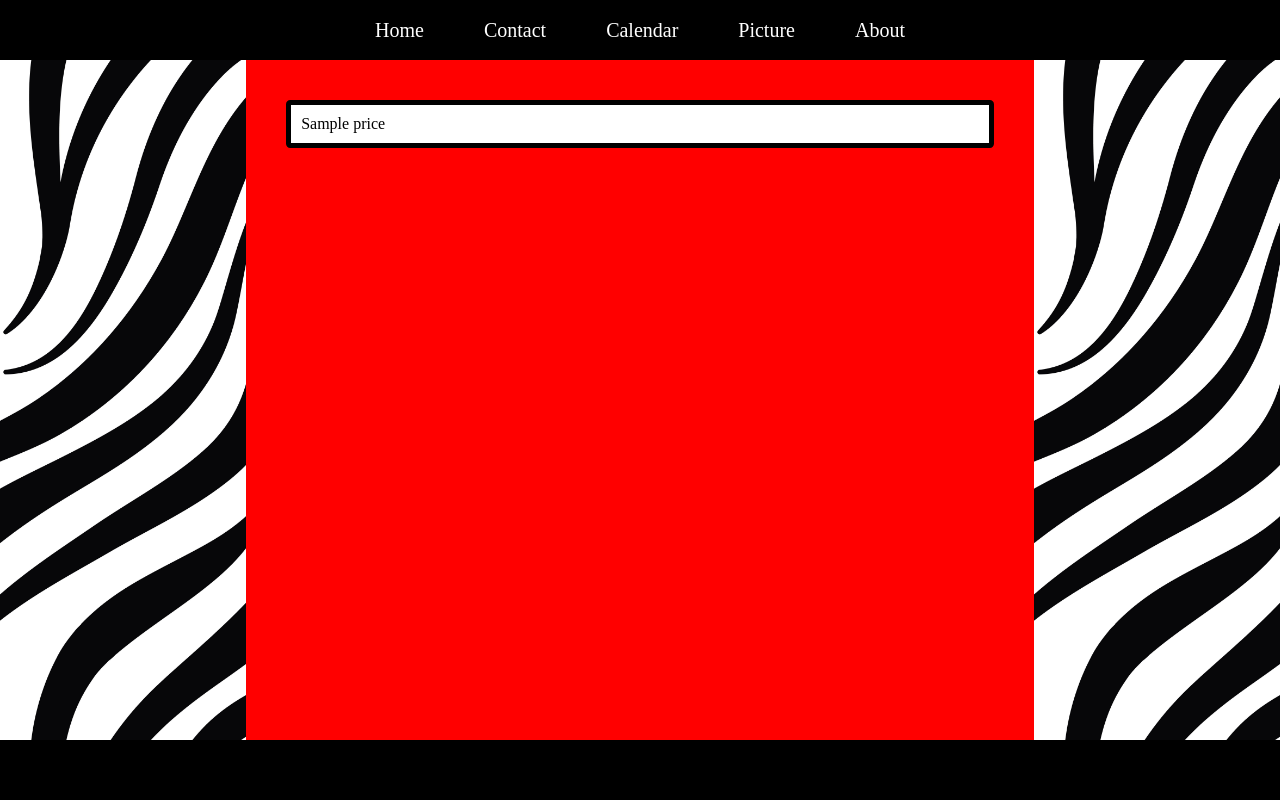
After one commit to HenryAler/Calendar, a Django app: template record/barber/templates/price.html in a window 1280 px wide. The commit adds this page. Run offline with Django 5.2, Linux system fonts and the light colour scheme; tables that the repository leaves empty hold one stand-in row (values such as "Sample post"); the template is opened without the code that fills it: values that come from a table or form of the project are taken from there, most other values are stand-ins (such as "Sample title", 1, 10 or a date in 2020).

Commit message:
Add model Price, Added the ability to select a wizard with the output of its services.

```diff
--- a/record/barber/models.py
+++ b/record/barber/models.py
@@ -33,3 +33,19 @@ class ScheduleBarber(models.Model):
 
         ordering = ['day']
         verbose_name_plural = 'Расписание'
+
+
+class Price(models.Model):
+
+    name = models.TextField(max_length=100)
+    price = models.FloatField()
+    durations = models.DurationField()
+    barber = models.ManyToManyField(Barber)
+
+    def __str__(self):
+
+        return 'Услуга'
+
+    class Meta():
+        ordering = ['name']
+        verbose_name_plural = 'Услуги'
--- /dev/null
+++ b/record/barber/templates/price.html
@@ -0,0 +1,11 @@
+{% extends "base.html" %}
+
+{% block content %}
+<div class='price'>
+    <div class='inner'>
+    {% for i in price %}
+        <p>{{ i.name }}</p>
+    {% endfor %}
+    </div>
+</div>
+{% endblock %}
--- a/record/barber/urls.py
+++ b/record/barber/urls.py
@@ -6,4 +6,5 @@ urlpatterns = [
 
     path('', views.barber_count, name='barber'),
     path('<int:month>/<int:num>/<int:year>', views.barber_count, name='count'),
+    path('price/', views.price, name='price'),
 ]
--- a/record/calendarview/templates/base.html
+++ b/record/calendarview/templates/base.html
@@ -6,6 +6,7 @@
     <meta name="viewport" content="width=device-width, initial-scale=1.0">
     <link rel='stylesheet' href="{% static 'css/style.css' %}" type='text/css' />
     <link rel='stylesheet' href="{% static 'css/barber.css' %}" type='text/css' />
+    <link rel='stylesheet' href="{% static 'css/price.css' %}" type='text/css' />
     <title>{{ title }}</title>
 </head>
 
--- a/record/static/css/barber.css
+++ b/record/static/css/barber.css
@@ -24,9 +24,10 @@
     flex-direction: column;
     margin: 30px;
     border: 3px solid rgb(0, 0, 0);
-    border-radius: 1cap;
+    border-radius: 0.5cap;
     background-color: white;
     text-align: center;
+    align-items: center;
 
 }
 
@@ -34,11 +35,19 @@
     width: 200px;
     height: 200px;
     border: 3px solid rgb(0, 0, 0);
-    border-radius: 1rcap;
+    border-radius: 0.5rcap;
     margin: 20px;
 }
 
 .barber_foto p {
-    margin-bottom: 40px;
     font-size: 20px;
 }
+.barber_work a {
+    text-decoration: none;
+    color: rgb(255, 255, 255);
+}
+.barber_foto button {
+    margin: 0 0  20px 0 !important;
+    margin-bottom: 30px;
+    padding: 10px 50px;
+}
--- /dev/null
+++ b/record/static/css/price.css
@@ -0,0 +1,17 @@
+.price {
+    width: 100%;
+
+}
+
+.inner {
+    display: flex;
+    flex-direction: column;
+    margin: 40px;
+    background-color: white;
+    border: 5px solid black;
+    border-radius: 0.4cap;
+}
+
+.inner p {
+    margin: 10px;
+}
--- a/record/static/css/style.css
+++ b/record/static/css/style.css
@@ -3,7 +3,7 @@ html, body {
     flex-direction: column;
     margin: 0;
     padding: 0;
-    height: 100%;
+    height: -webkit-fill-available;
     width: 100%;
 }
 
```
Also changed, not shown: record/barber/admin.py (+7 -2 lines), record/barber/templates/barber.html (+5 -3 lines), record/barber/views.py (+13 -1 lines), record/barber/migrations/0014_alter_barber_options_alter_schedulebarber_options_and_more.py (added).
